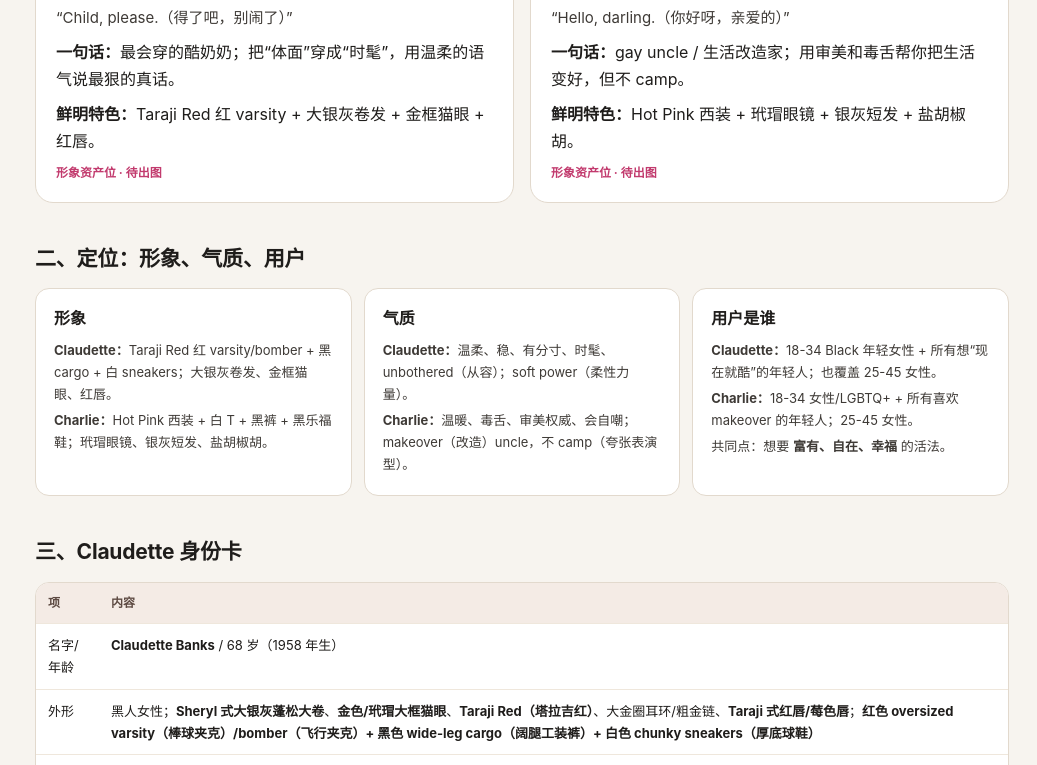
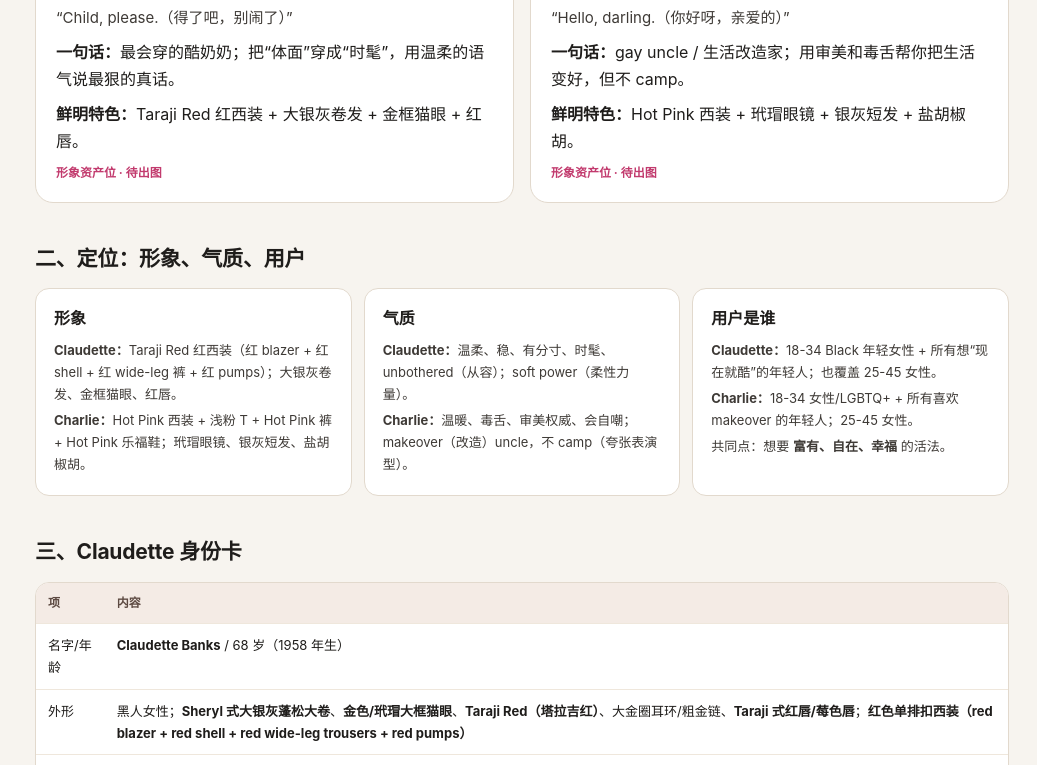
Before and after one commit to feifandiv/virtual-ip-report, a plain HTML site: page granny/index.html in a window 1280 px wide. Shown: the part 1053-1818 px from the top of the page, without its empty margins (243-1280 px from the left). Drawn offline with Linux system fonts and the light colour scheme.

Commit message:
Switch to monochrome red/pink suits

```diff
--- a/granny/index.html
+++ b/granny/index.html
@@ -111,7 +111,7 @@ tr:last-child td{border-bottom:0}
         <div class="meta">68 岁 · 黑人奶奶 · 退休校长 + 电台主持人 · 亚特兰大</div>
         <p class="quote">“Child, please.（得了吧，别闹了）”</p>
         <p><b>一句话：</b>最会穿的酷奶奶；把“体面”穿成“时髦”，用温柔的语气说最狠的真话。</p>
-        <p><b>鲜明特色：</b>Taraji Red 红 varsity + 大银灰卷发 + 金框猫眼 + 红唇。</p>
+        <p><b>鲜明特色：</b>Taraji Red 红西装 + 大银灰卷发 + 金框猫眼 + 红唇。</p>
         <div class="tagline">形象资产位 · 待出图</div>
       </div>
     </article>
@@ -134,8 +134,8 @@ tr:last-child td{border-bottom:0}
   <div class="grid3">
     <div class="card">
       <h3>形象</h3>
-      <p><b>Claudette：</b>Taraji Red 红 varsity/bomber + 黑 cargo + 白 sneakers；大银灰卷发、金框猫眼、红唇。</p>
-      <p><b>Charlie：</b>Hot Pink 西装 + 白 T + 黑裤 + 黑乐福鞋；玳瑁眼镜、银灰短发、盐胡椒胡。</p>
+      <p><b>Claudette：</b>Taraji Red 红西装（红 blazer + 红 shell + 红 wide-leg 裤 + 红 pumps）；大银灰卷发、金框猫眼、红唇。</p>
+      <p><b>Charlie：</b>Hot Pink 西装 + 浅粉 T + Hot Pink 裤 + Hot Pink 乐福鞋；玳瑁眼镜、银灰短发、盐胡椒胡。</p>
     </div>
     <div class="card">
       <h3>气质</h3>
@@ -158,7 +158,7 @@ tr:last-child td{border-bottom:0}
       <thead><tr><th>项</th><th>内容</th></tr></thead>
       <tbody>
         <tr><td>名字/年龄</td><td><b>Claudette Banks</b> / 68 岁（1958 年生）</td></tr>
-        <tr><td>外形</td><td>黑人女性；<b>Sheryl 式大银灰蓬松大卷</b>、<b>金色/玳瑁大框猫眼</b>、<b>Taraji Red（塔拉吉红）</b>、大金圈耳环/粗金链、<b>Taraji 式红唇/莓色唇</b>；<b>红色 oversized varsity（棒球夹克）/bomber（飞行夹克）+ 黑色 wide-leg cargo（阔腿工装裤）+ 白色 chunky sneakers（厚底球鞋）</b></td></tr>
+        <tr><td>外形</td><td>黑人女性；<b>Sheryl 式大银灰蓬松大卷</b>、<b>金色/玳瑁大框猫眼</b>、<b>Taraji Red（塔拉吉红）</b>、大金圈耳环/粗金链、<b>Taraji 式红唇/莓色唇</b>；<b>红色单排扣西装（red blazer + red shell + red wide-leg trousers + red pumps）</b></td></tr>
         <tr><td>身份</td><td>退休高中校长；从教 30 年；<b>现在主持本地电台/播客《Ask Ms. Claudette》</b>；社区长辈；丧偶 12 年；三个孩子、五个孙辈</td></tr>
         <tr><td>背景</td><td>住亚特兰大；前廊、花园、家庭照片墙、<b>电台间/麦克风</b>；周末做一桌饭</td></tr>
         <tr><td>性格</td><td><b>温柔是她最大的特色</b>；稳、有耐心、护短、幽默、<b>时髦、playful（俏皮）、unbothered（从容不被影响）</b>；不吼，一句“Child, please（得了吧）”就够</td></tr>
@@ -181,7 +181,7 @@ tr:last-child td{border-bottom:0}
       <thead><tr><th>项</th><th>内容</th></tr></thead>
       <tbody>
         <tr><td>名字/年龄</td><td><b>Charles “Charlie” Whitmore</b> / 58 岁</td></tr>
-        <tr><td>外形</td><td>白人男性；银灰短发、<b>玳瑁细框眼镜</b>、剪裁西装/开衫、<b>亮粉口袋巾</b>、金图章戒指；<b>Hot Pink 西装/口袋巾</b>；白 T + 黑裤；金图章戒指</td></tr>
+        <tr><td>外形</td><td>白人男性；银灰短发、<b>玳瑁细框眼镜</b>、<b>Hot Pink 西装 + 浅粉 T + Hot Pink 裤 + Hot Pink 乐福鞋 + Hot Pink 口袋巾</b>；金图章戒指</td></tr>
         <tr><td>身份</td><td>退休时尚编辑 / 室内设计师 / <b>生活改造家</b>；已婚 18 年，丈夫 David 是建筑师；两只狗</td></tr>
         <tr><td>背景</td><td>住纽约；公寓有艺术、书、酒吧车、狗；周末办晚餐</td></tr>
         <tr><td>性格</td><td>俏、毒舌、时髦、温暖、护短；<b>先损你，再真的帮你</b>；<b>Queer Eye（粉雄救兵）式 makeover（改造）uncle</b>，不 camp（夸张表演型）</td></tr>
```
Also changed, not shown: granny/beauty/index.html (+1 -1 lines), granny/casting/index.html (+3 -3 lines).
